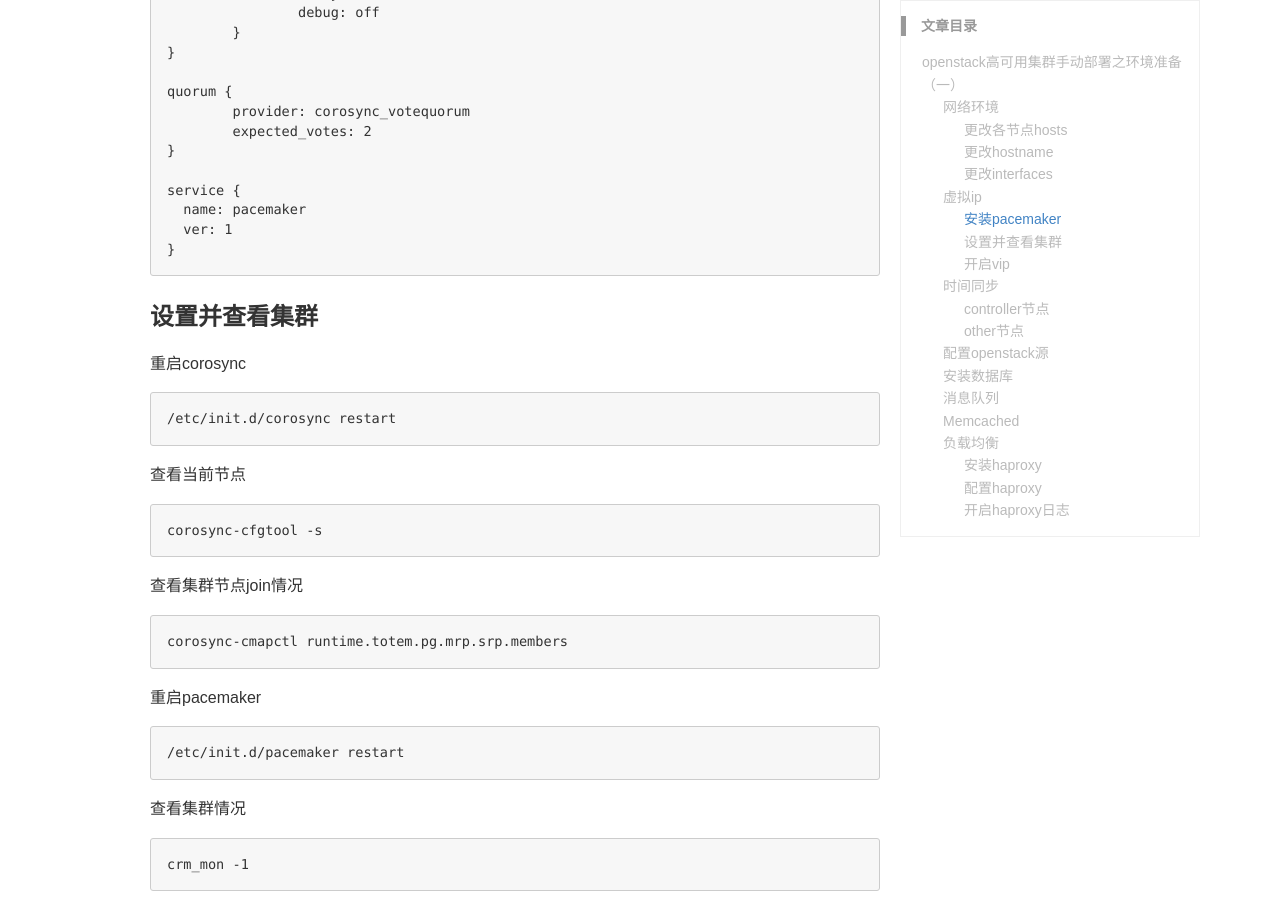
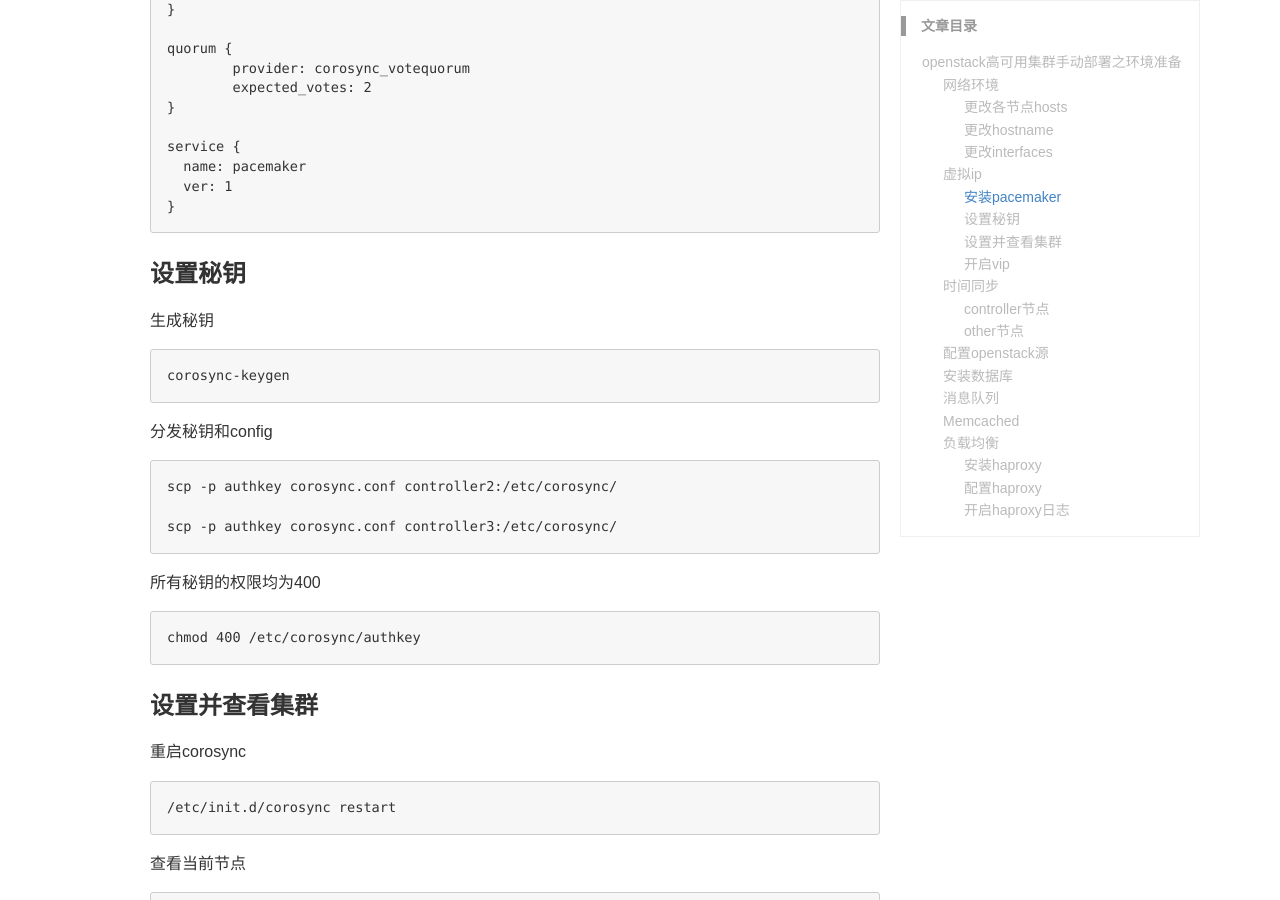
Before and after one commit to poisoncc/blog, a Jekyll site: the page built from _posts/2018-3-6-openstack-ha-environment.md, in a window 1280 px wide and 900 px high, scrolled down 3310 px. Built offline with Jekyll 4.4.1, drawn with Linux system fonts in a browser that asks for light colours; comment, search, counter and statistics services are not loaded; some of the changed text lies outside the part shown.

````diff
--- a/_posts/2018-3-6-openstack-ha-environment.md
+++ b/_posts/2018-3-6-openstack-ha-environment.md
@@ -1,13 +1,13 @@
 ---
 layout: post
-title: "openstack高可用集群手动部署之环境准备（一）"
+title: "openstack高可用集群手动部署之环境准备"
 categories: [openstack]
 description: openstack云平台搭建最主要的便是基础环境的搭建了，今天开始把自己搭建的过程分享出来。
 ---
 
 > openstack云平台搭建最主要的便是基础环境的搭建了，今天开始把自己搭建的过程分享出来。如有不对之处，还请留言纠正。
 
-# openstack高可用集群手动部署之环境准备（一）
+# openstack高可用集群手动部署之环境准备
 ## 网络环境
 网络，在IT领域中最为重要，openstack也不例外，我这里推荐新手在虚拟机的练习。
 
@@ -147,6 +147,20 @@ service {
   ver: 1
 }
 ```
+### 设置秘钥
+生成秘钥
+
+	corosync-keygen
+
+分发秘钥和config
+
+	scp -p authkey corosync.conf controller2:/etc/corosync/
+
+	scp -p authkey corosync.conf controller3:/etc/corosync/
+
+所有秘钥的权限均为400
+
+	chmod 400 /etc/corosync/authkey
 
 ### 设置并查看集群
 
````
Also changed, not shown: _posts/2018-3-20-openstack-ha-keystone.md (added, +133 -0 lines).
